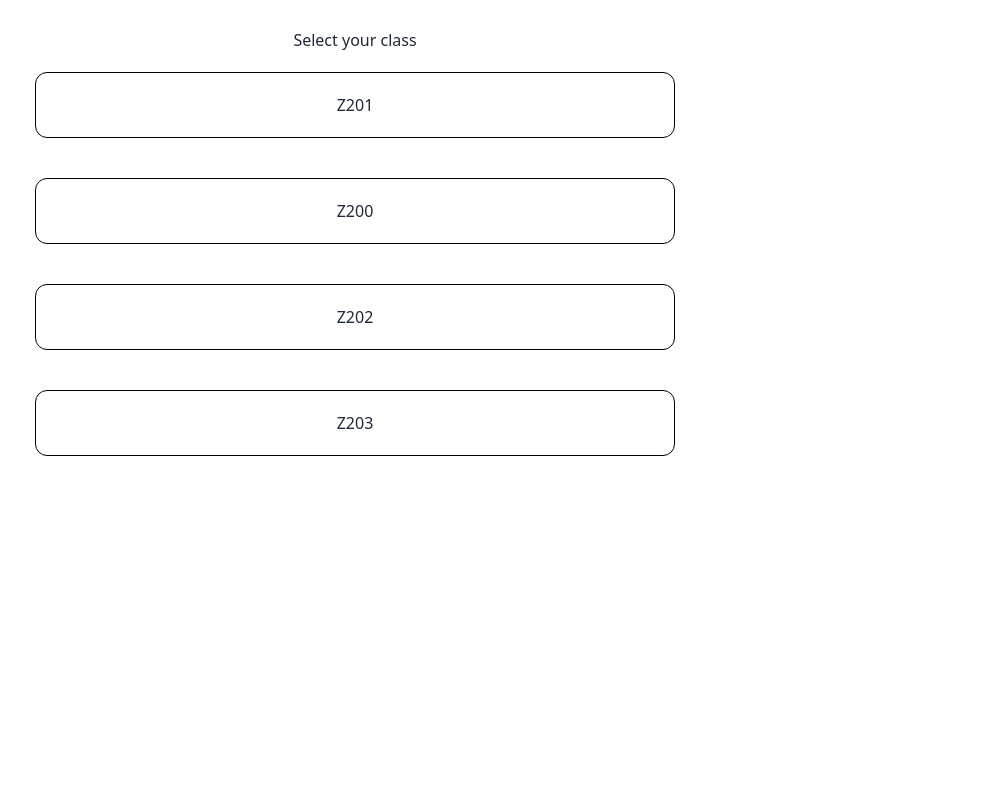
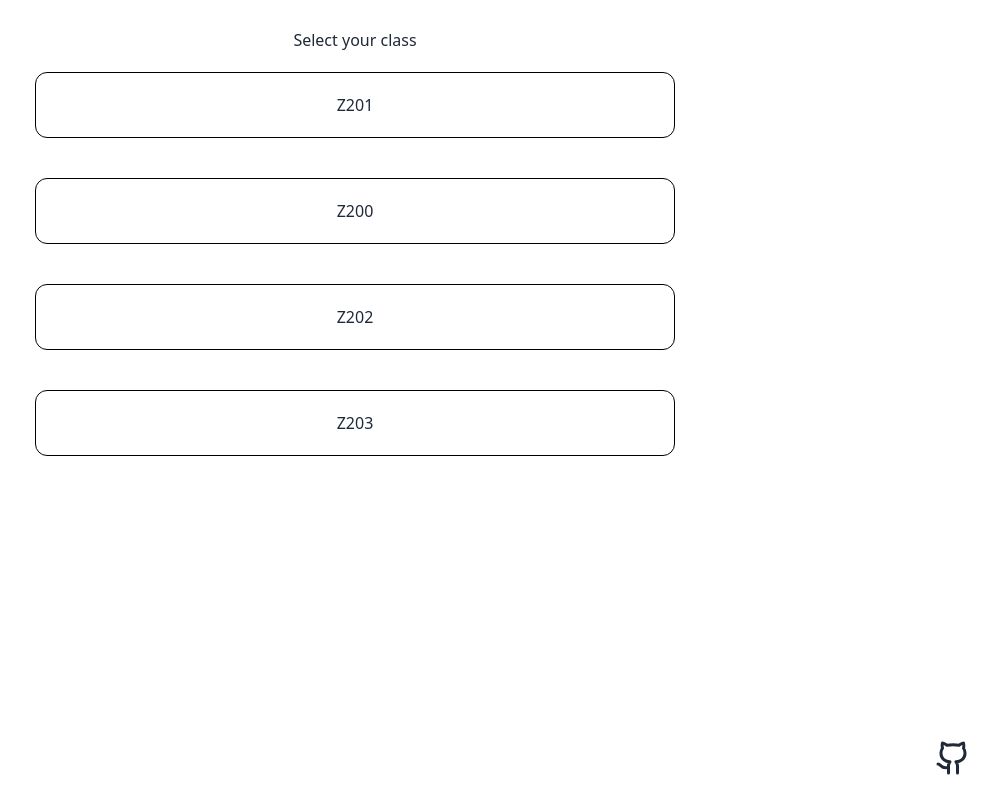
Before and after one commit to gannont14/RockAndRollWebApp, a React (Create React App) app: page /#/ in a window 1280 px wide. Shown: the whole page, without its empty margins (285-1280 px from the left). Built offline with nearby package versions, Linux system fonts and the light colour scheme.

Commit message:
added logo for link to github

```diff
--- a/package.json
+++ b/package.json
@@ -8,6 +8,7 @@
     "@testing-library/react": "^13.4.0",
     "@testing-library/user-event": "^13.5.0",
     "axios": "^1.7.7",
+    "lucide-react": "^0.471.1",
     "react": "^18.3.1",
     "react-dom": "^18.3.1",
     "react-router-dom": "^6.27.0",
--- a/src/components/ClassSelector.js
+++ b/src/components/ClassSelector.js
@@ -2,7 +2,7 @@
 
 import { React, useState, useEffect } from "react";
 import TypeSelector from "./TypeSelector";
-
+import GitHubLink from "./GitHubLink";
 function ClassSelector() {
   const [classSelected, setClassSelected] = useState(null);
 
@@ -32,6 +32,10 @@ function ClassSelector() {
                 {classObject.class_name}
               </button>
             ))}
+
+      <div className="absolute bottom-0 right-0 h-[40px] w-[40px] mb-5 mr-5">
+        <GitHubLink/>
+      </div>
           </div>
         )}
         {classSelected !== null && (
--- /dev/null
+++ b/src/components/GitHubLink.jsx
@@ -0,0 +1,14 @@
+import { Github } from "lucide-react";
+const GitHubLink = () => {
+
+  return (
+  <div className="w-full h-full p-0">
+      <a href="https://github.com/gannont14/RockAndRollWebApp" target="_blank">
+        <Github size={36}/>
+      </a>
+  </div>
+  )
+
+}
+
+export default GitHubLink;
```
Also changed, not shown: 1 other file (tests, documents, lock files or other folders).
